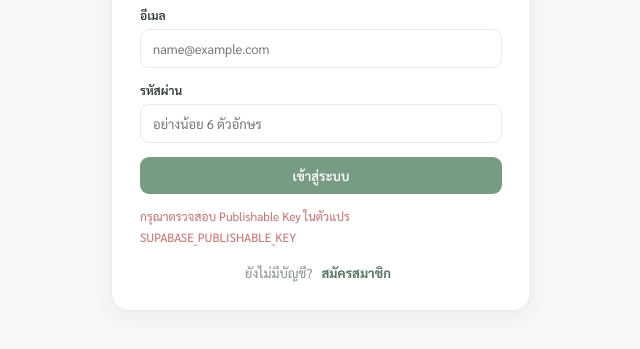
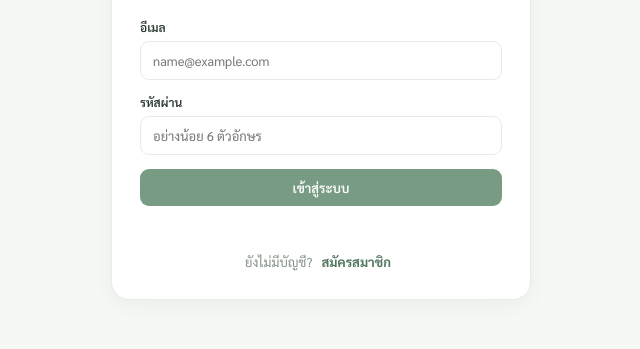
Before and after one commit to 32483phattarawut-creator/EduReminder, a plain HTML site: page index.html in a window 1280 px wide. Shown: the part 329-678 px from the top of the page, without its empty margins (319-959 px from the left). Drawn offline with nearby package versions, Linux system fonts and the light colour scheme.

Commit message:
Update index.html

```diff
--- a/index.html
+++ b/index.html
@@ -1299,7 +1299,7 @@ const SUPABASE_URL = 'https://fghgjkyanoyfjbtdnipm.supabase.co';
 const SUPABASE_PUBLISHABLE_KEY = 'sb_publishable_JfJRyJaWAikqsDAIwAoxvQ_hpETE22v';
 
 const supabaseReady = window.supabase &&
-  SUPABASE_PUBLISHABLE_KEY !== 'sb_publishable_JfJRyJaWAikqsDAIwAoxvQ_hpETE22v';
+  SUPABASE_PUBLISHABLE_KEY !== '';
 
 const supabaseClient = supabaseReady
   ? window.supabase.createClient(SUPABASE_URL, SUPABASE_PUBLISHABLE_KEY)
```
